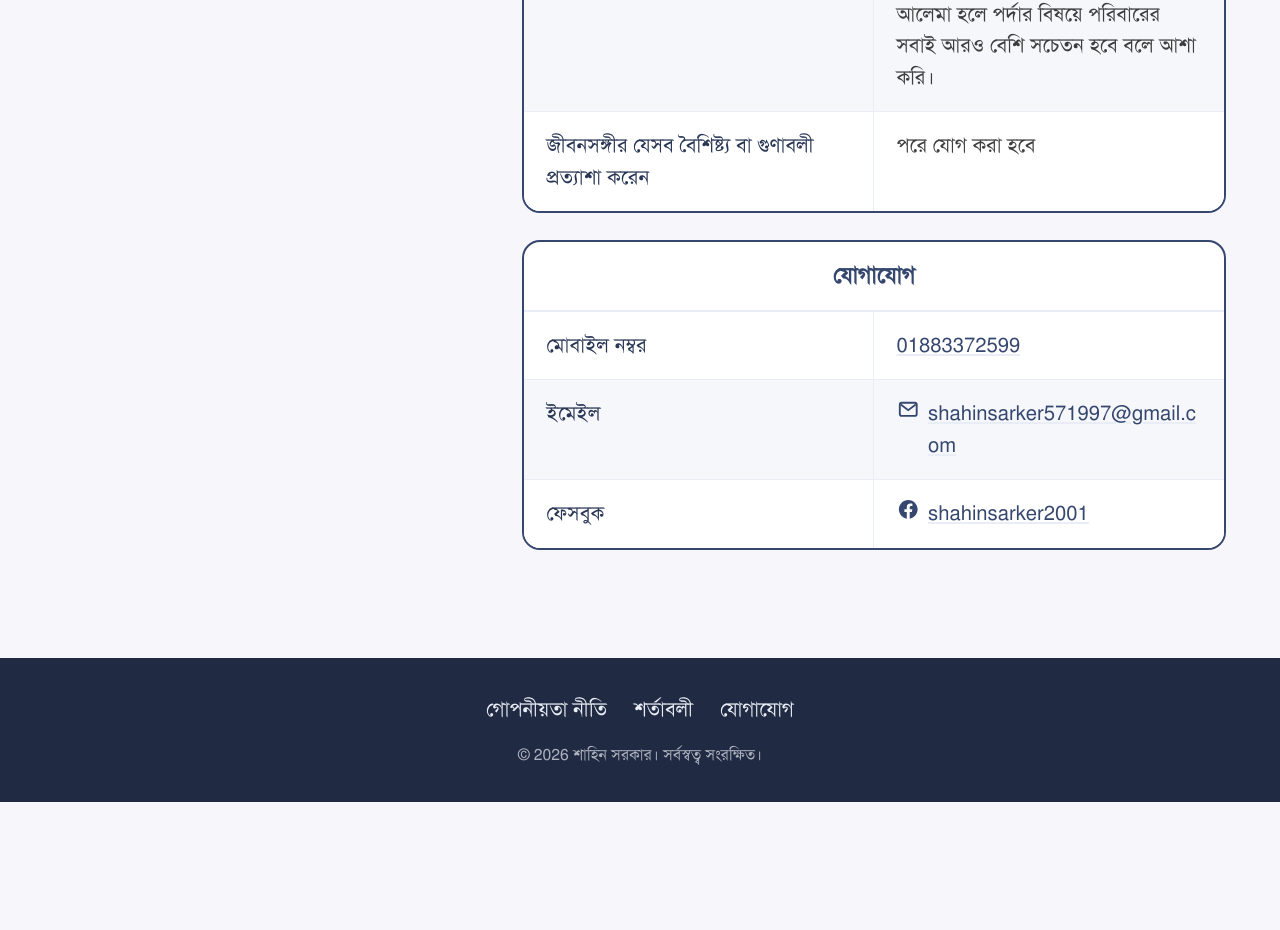
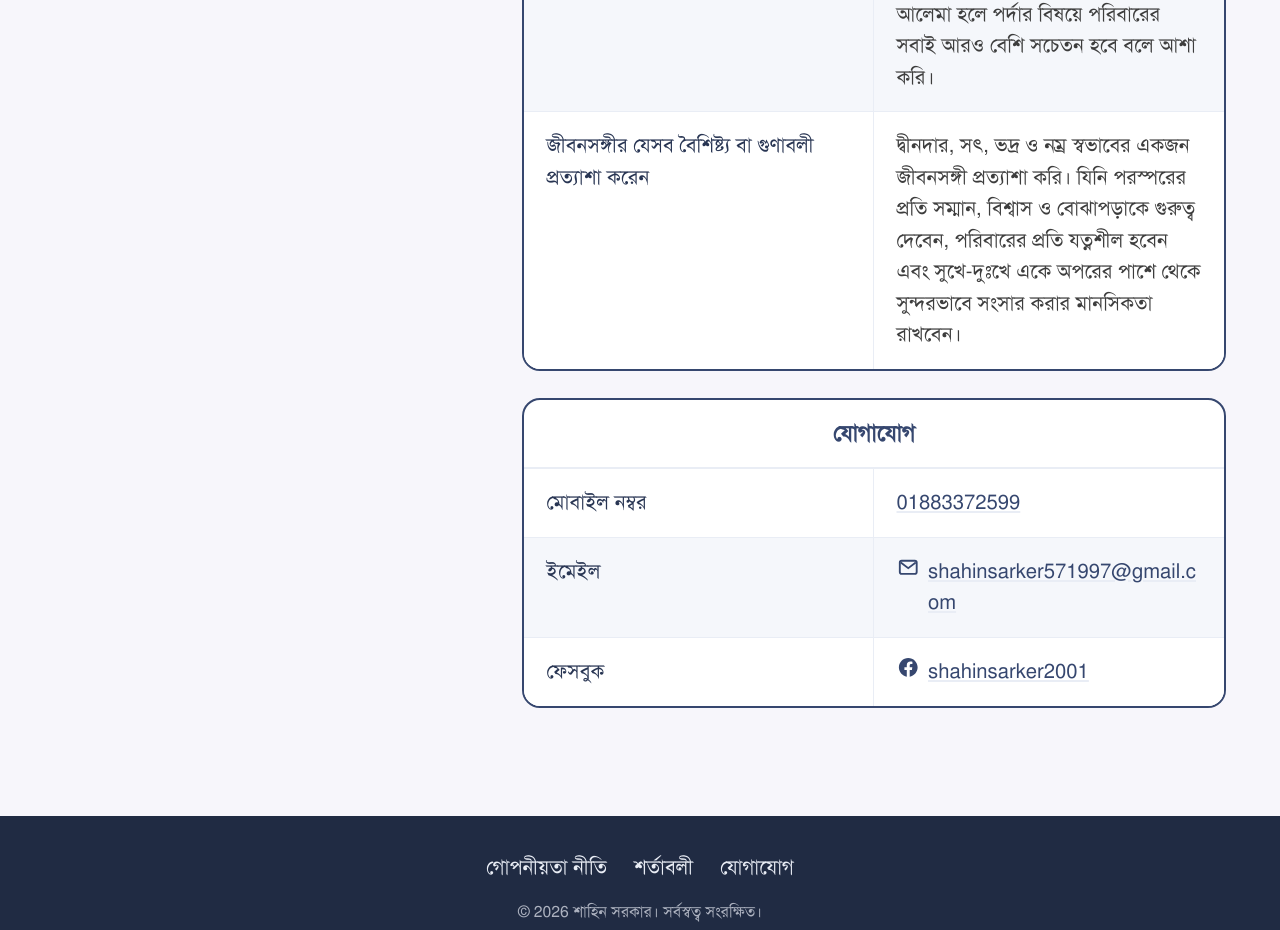
Before and after one commit to shakilahmedsamim/shahin-sarker-resume, a Next.js app: page / in a window 1280 px wide. Shown: the part 5098-6028 px from the top of the page. Before the commit the page ends 5900 px from the top, so only its background shows below. Built offline with nearby package versions, Linux system fonts and the light colour scheme.

Commit message:
Fill in expected life partner qualities
Co-Authored-By: Claude Sonnet 5 <noreply@anthropic.com>
Claude-Session: https://claude.ai/code/session_01YHqhK4iKkcfVQ4VaveHXWg

```diff
--- a/src/data/resume.ts
+++ b/src/data/resume.ts
@@ -152,7 +152,11 @@ export const sections: Section[] = [
         value:
           "আমরা একক পরিবার, ইসলামিক মন মানসিকতায় চলার চেষ্টা করি। তবে আলেমা হলে পর্দার বিষয়ে পরিবারের সবাই আরও বেশি সচেতন হবে বলে আশা করি।",
       },
-      { label: "জীবনসঙ্গীর যেসব বৈশিষ্ট্য বা গুণাবলী প্রত্যাশা করেন", value: TBD },
+      {
+        label: "জীবনসঙ্গীর যেসব বৈশিষ্ট্য বা গুণাবলী প্রত্যাশা করেন",
+        value:
+          "দ্বীনদার, সৎ, ভদ্র ও নম্র স্বভাবের একজন জীবনসঙ্গী প্রত্যাশা করি। যিনি পরস্পরের প্রতি সম্মান, বিশ্বাস ও বোঝাপড়াকে গুরুত্ব দেবেন, পরিবারের প্রতি যত্নশীল হবেন এবং সুখে-দুঃখে একে অপরের পাশে থেকে সুন্দরভাবে সংসার করার মানসিকতা রাখবেন।",
+      },
     ],
   },
   {
```
Also changed, not shown: 1 other file (tests, documents, lock files or other folders).
